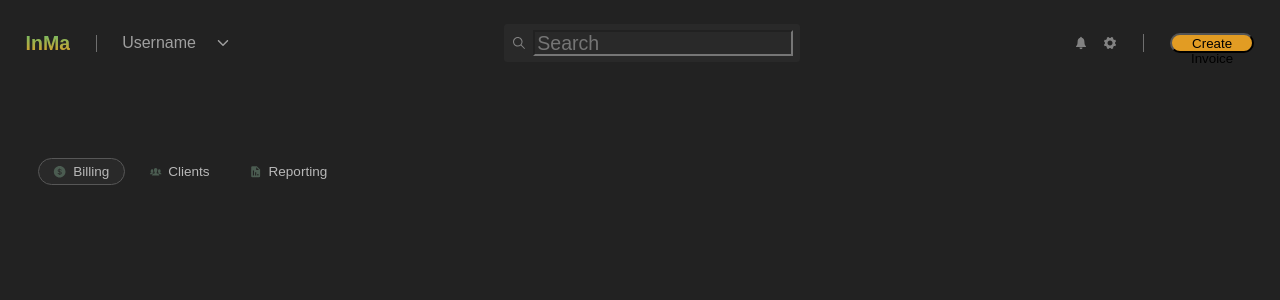
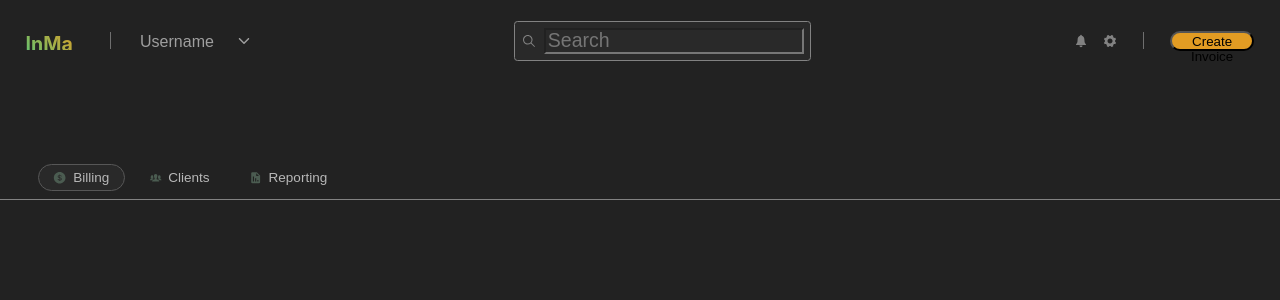
Before and after one commit to Darleanow/InvoiceManager, a Next.js app in the folder frontend/: page / in a window 1280 px wide. Shown: the top 300 px of the page. Built offline with nearby package versions, Linux system fonts and the light colour scheme.

Commit message:
style(Topbar): Add new style to left pannel

```diff
--- a/frontend/app/Assets/components/Topbar/styles.module.css
+++ b/frontend/app/Assets/components/Topbar/styles.module.css
@@ -3,6 +3,7 @@
     justify-content: space-between;
     align-items: center;
     padding: 1.5vh 2vw;
+    padding-bottom: 2.749vh;
 }
 
 .topbar_left_pannel, .topbar_middle_pannel, .topbar_right_pannel {
@@ -11,19 +12,29 @@
 }
 
 .topbar_left_pannel {
-    gap: 1vw;
+    gap: 1.257vw;
+}
+
+.topbar_right_pannel {
+    gap: 1.124vw;
 }
 
 .topbar_text {
+    width: 4.365vw;
+    height:  2.342vh;
     font-weight: bold;
-    font-size: 2.444vh;
-    background: -webkit-linear-gradient(#69C06C, #E29C23);
+    font-family: 'SF Pro Display', sans-serif;
+    font-size: 1.587vw;
+    font-size: 2.443vh;
+    background: -webkit-linear-gradient(45deg,#69C06C 0%, #E29C23 95%);
   -webkit-background-clip: text;
   -webkit-text-fill-color: transparent;
 }
 
 .topbar_user {
     color: #9F9F9F;
+    margin-top: 2.342vh;
+
 }
 
 .topbar_arrow {
@@ -42,6 +53,7 @@
     display: flex;
     align-items: center;
     background-color: #292929;
+    border: solid #828282 0.066vw;
     border-radius: 0.265vw;
     padding: 0.5vw;
 }
```
